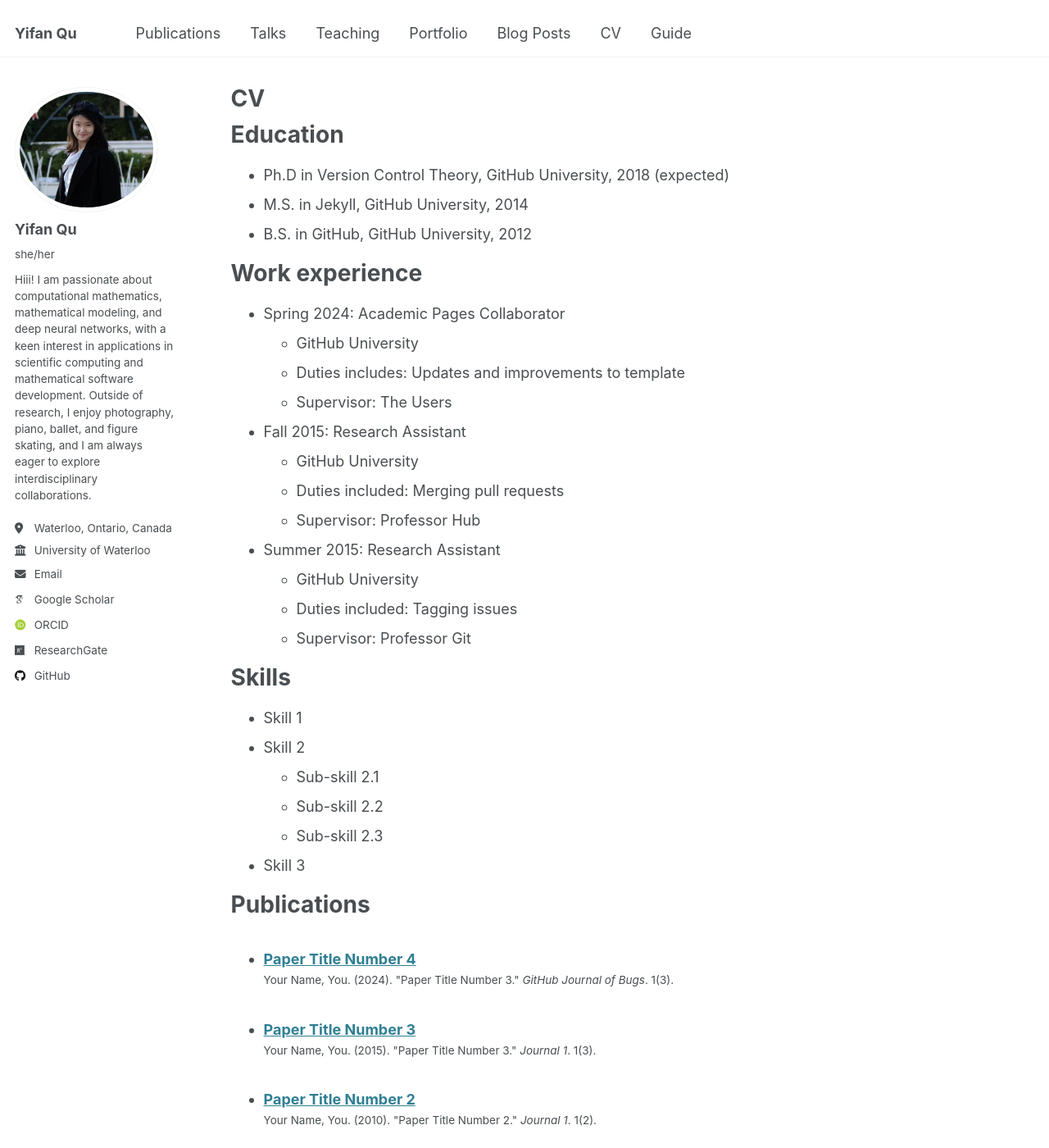
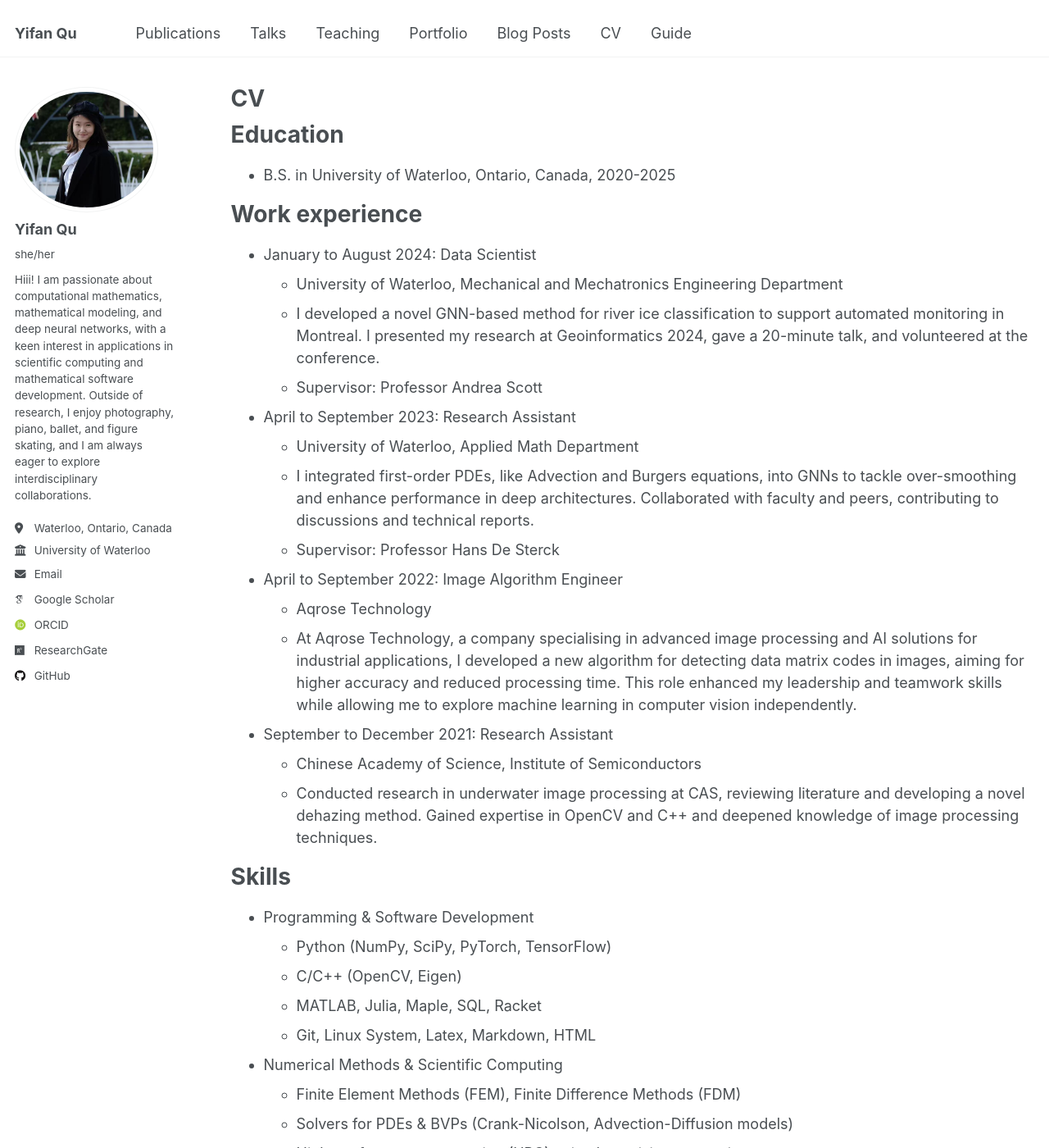
Before and after one commit to Maruko1337/Maruko1337.github.io, a Jekyll site: the page built from _pages/cv.md, in a window 1280 px wide and 1400 px high. Shown: the whole window at 82% size. Built offline with Jekyll 4.4.1, drawn with Linux system fonts in a browser that asks for light colours; some web fonts are replaced; some of the changed text lies outside the part shown.

Commit message:
Update cv.md

```diff
--- a/_pages/cv.md
+++ b/_pages/cv.md
@@ -11,35 +11,52 @@ redirect_from:
 
 Education
 ======
-* Ph.D in Version Control Theory, GitHub University, 2018 (expected)
-* M.S. in Jekyll, GitHub University, 2014
-* B.S. in GitHub, GitHub University, 2012
+* B.S. in University of Waterloo, Ontario, Canada, 2020-2025
 
 Work experience
 ======
-* Spring 2024: Academic Pages Collaborator
-  * GitHub University
-  * Duties includes: Updates and improvements to template
-  * Supervisor: The Users
+* January to August 2024: Data Scientist
+  * University of Waterloo, Mechanical and Mechatronics Engineering Department
+  * I developed a novel GNN-based method for river ice classification to support automated monitoring in Montreal. I
+presented my research at Geoinformatics 2024, gave a 20-minute talk, and volunteered at the conference.
+  * Supervisor: Professor Andrea Scott
 
-* Fall 2015: Research Assistant
-  * GitHub University
-  * Duties included: Merging pull requests
-  * Supervisor: Professor Hub
+* April to September 2023: Research Assistant
+  * University of Waterloo, Applied Math Department
+  * I integrated first-order PDEs, like Advection and Burgers equations, into GNNs to tackle over-smoothing and enhance
+performance in deep architectures. Collaborated with faculty and peers, contributing to discussions and technical reports.
+  * Supervisor: Professor Hans De Sterck
 
-* Summer 2015: Research Assistant
-  * GitHub University
-  * Duties included: Tagging issues
-  * Supervisor: Professor Git
+* April to September 2022: Image Algorithm Engineer
+  * Aqrose Technology
+  * At Aqrose Technology, a company specialising in advanced image processing and AI solutions for industrial applications, I
+developed a new algorithm for detecting data matrix codes in images, aiming for higher accuracy and reduced processing
+time. This role enhanced my leadership and teamwork skills while allowing me to explore machine learning in computer
+vision independently.
+
+* September to December 2021: Research Assistant
+  * Chinese Academy of Science, Institute of Semiconductors
+  * Conducted research in underwater image processing at CAS, reviewing literature and developing a novel dehazing method.
+Gained expertise in OpenCV and C++ and deepened knowledge of image processing techniques.
 
 Skills
 ======
-* Skill 1
-* Skill 2
-  * Sub-skill 2.1
-  * Sub-skill 2.2
-  * Sub-skill 2.3
-* Skill 3
+* Programming & Software Development
+  * Python (NumPy, SciPy, PyTorch, TensorFlow)
+  * C/C++ (OpenCV, Eigen)
+  * MATLAB, Julia, Maple, SQL, Racket
+  * Git, Linux System, Latex, Markdown, HTML
+* Numerical Methods & Scientific Computing
+  * Finite Element Methods (FEM), Finite Difference Methods (FDM)
+  * Solvers for PDEs & BVPs (Crank-Nicolson, Advection-Diffusion models)
+  * High-performance computing (HPC), mixed-precision computing
+* Machine Learning & AI
+  * Graph Neural Networks (GNNs), Geometric Deep Learning
+  * Image Processing & Computer Vision (DCP-based dehazing, SAR image analysis)
+  * Optimization techniques (SGD, Adam, Newton's method)
+* Soft Skills & Communication
+  * Research presentation & academic writing (Conference talks, papers)
+  * Leadership & teamwork (Led a multicultural research team)
 
 Publications
 ======
```
